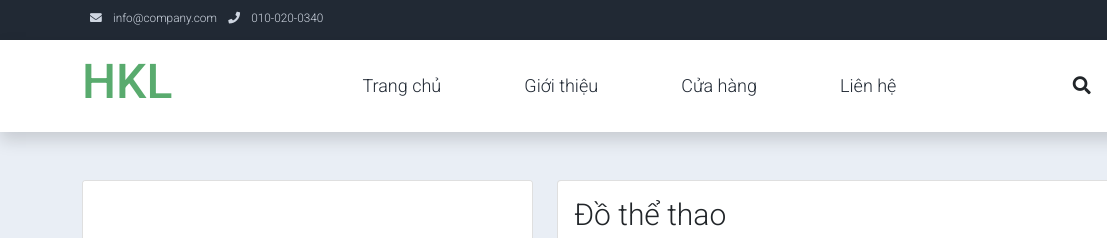
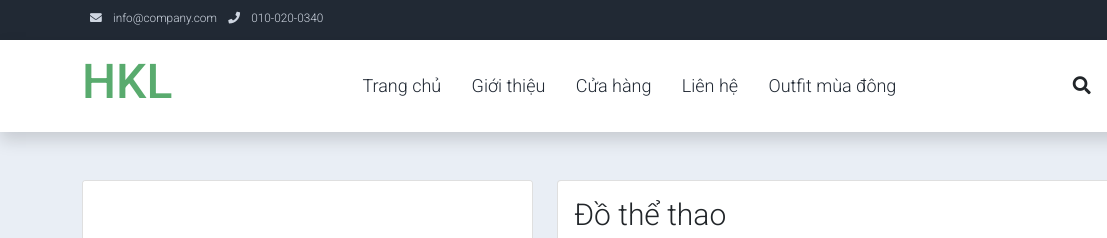
Before and after one commit to Namdien147/demo-repository, a plain HTML site: page shop-single.html in a window 1280 px wide. Shown: the top 238 px of the page, 0-1107 px from the left. Drawn offline with Linux system fonts and the light colour scheme.

Commit message:
Update shop-single.html

```diff
--- a/shop-single.html
+++ b/shop-single.html
@@ -76,6 +76,7 @@
                         <li class="nav-item">
                             <a class="nav-link" href="contact.html">Liên hệ</a>
                         </li>
+                        <li class="nav-item"> <a class="nav-link" href="baiviet.html">Outfit mùa đông</a></li>
                     </ul>
                 </div>
                 <div class="navbar align-self-center d-flex">
```
